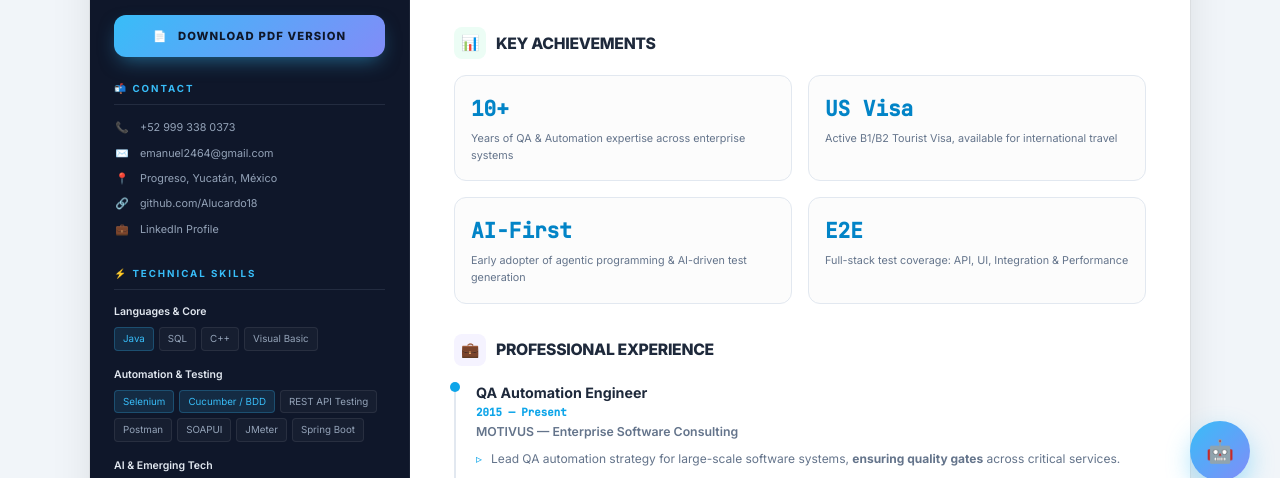
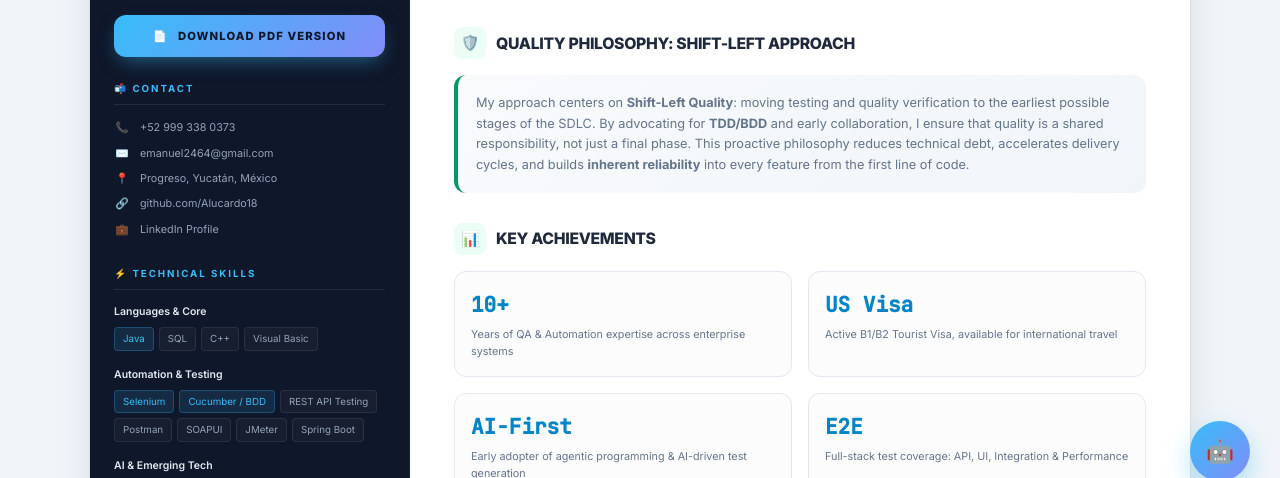
Before and after one commit to Alucardo18/RESUME, a website: page index.html in a window 1280 px wide. Shown: the part 289-767 px from the top of the page. Drawn offline with Linux system fonts and the light colour scheme.

Commit message:
Add: Quality Philosophy (Shift-Left) section to CV

```diff
--- a/index.html
+++ b/index.html
@@ -904,6 +904,19 @@
         </div>
       </section>
 
+      <!-- QUALITY PHILOSOPHY -->
+      <section class="main-section">
+        <div class="section-header">
+          <div class="section-icon emerald">🛡️</div>
+          <div class="section-title">Quality Philosophy: Shift-Left Approach</div>
+        </div>
+        <div class="profile-summary" style="background: linear-gradient(135deg, #f8fafc 0%, #f1f5f9 100%); border-left-color: #059669;">
+          My approach centers on <strong>Shift-Left Quality</strong>: moving testing and quality verification to the earliest possible stages of the SDLC.
+          By advocating for <strong>TDD/BDD</strong> and early collaboration, I ensure that quality is a shared responsibility, not just a final phase.
+          This proactive philosophy reduces technical debt, accelerates delivery cycles, and builds <strong>inherent reliability</strong> into every feature from the first line of code.
+        </div>
+      </section>
+
       <!-- METRICS -->
       <section class="main-section">
         <div class="section-header">
```
